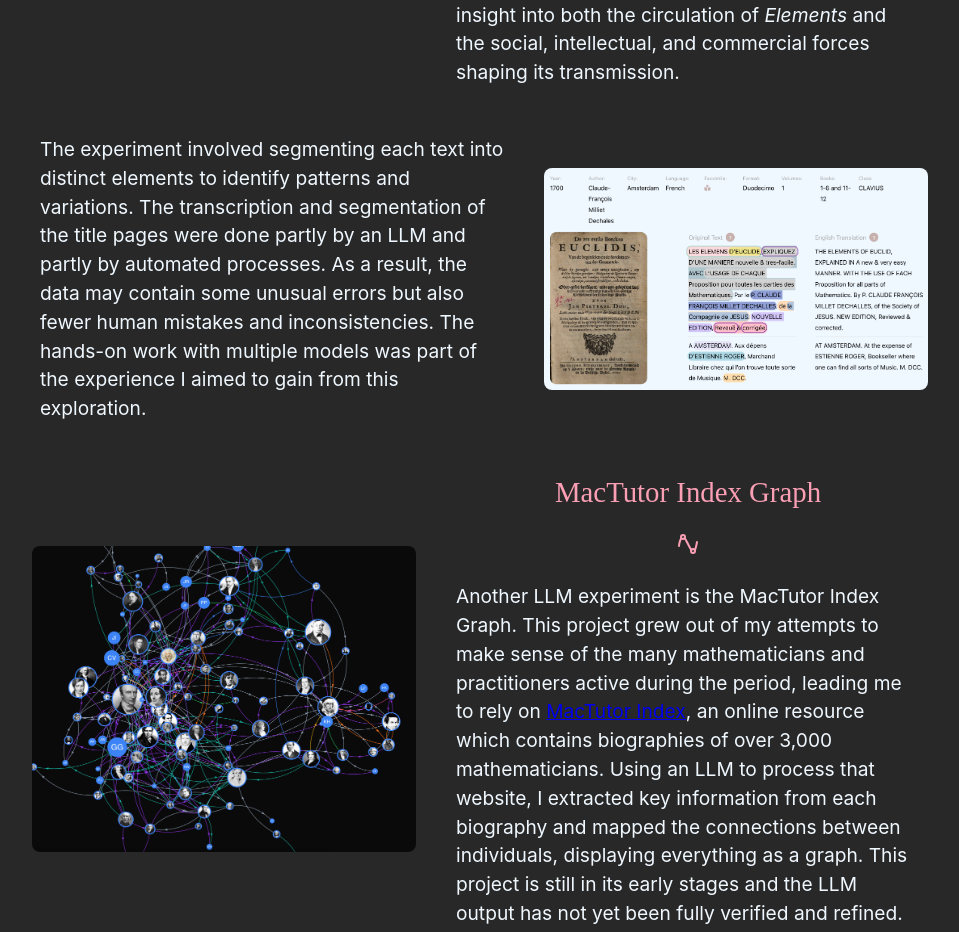
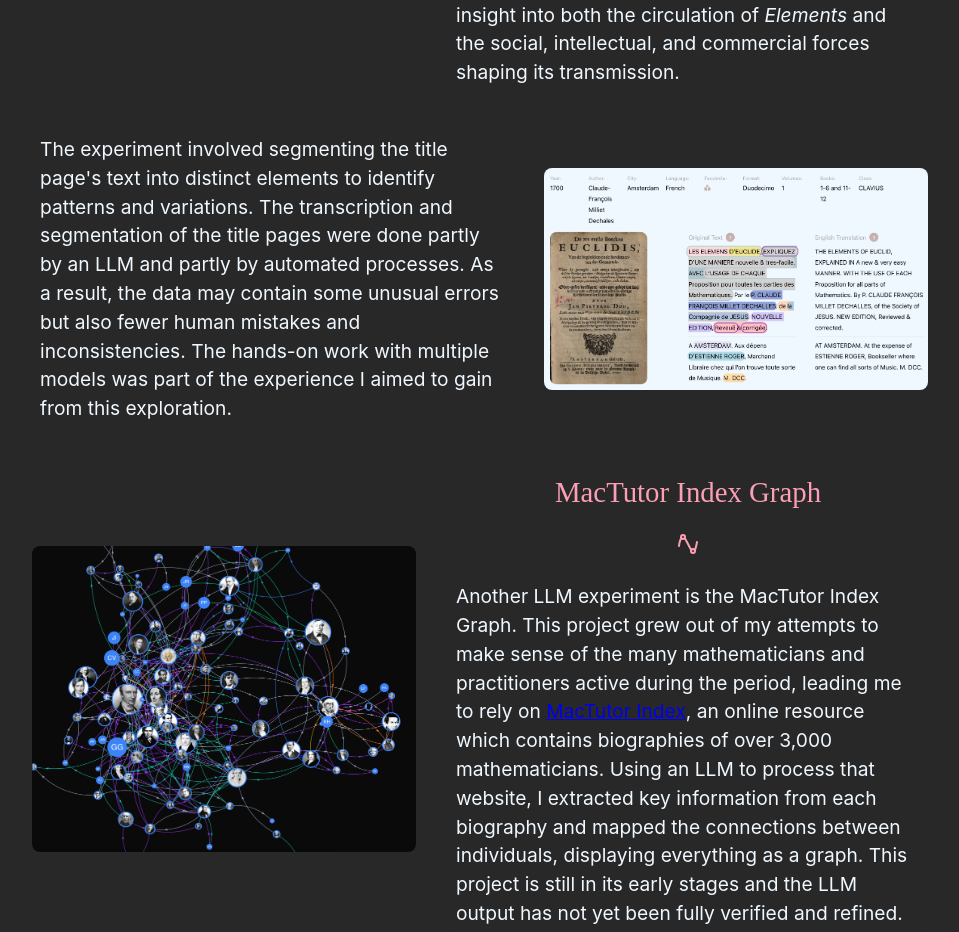
Before and after one commit to ReallyLiri/elements-title-pages, a React (Vite) app: page / in a window 1280 px wide. Shown: the part 2000-2932 px from the top of the page, without its empty margins (160-1119 px from the left). Built offline with nearby package versions, Linux system fonts and the light colour scheme; a web font is replaced by a local one.

Commit message:
refactor Home and TitlePage components for improved clarity in descriptions

```diff
--- a/src/pages/Home.tsx
+++ b/src/pages/Home.tsx
@@ -258,7 +258,7 @@ function Home() {
               <a href={EIP_URL} target="_blank" rel="noopener noreferrer">
                 Euclid in print (1482–1703) catalog
               </a>
-              , supplemented with references from scholarship, USTC, BnF collection, and Google Books. The
+              , supplemented with references from scholarship, USTC, the BnF collection, and Google Books. The
               distinction between edition, reimpression, version and the
               classification of a book as a translation of Elements or “other”
               is not always clear and can be challenged.
@@ -297,7 +297,7 @@ function Home() {
           imageOnLeft={false}
           text={
             <div>
-              The experiment involved segmenting each text into distinct
+              The experiment involved segmenting the title page's text into distinct
               elements to identify patterns and variations. The transcription
               and segmentation of the title pages were done partly by an LLM and
               partly by automated processes. As a result, the data may contain
--- a/src/pages/TitlePage.tsx
+++ b/src/pages/TitlePage.tsx
@@ -76,7 +76,7 @@ function TitlePage() {
       )}
       <Column minWidth="min(820px, 90%)">
         <Row gap={0.5}>
-          Title Pages View{" "}
+          Title Pages Experiment View{" "}
           <Switch
             onColor={MARKER_3}
             activeBoxShadow={`0 0 2px 3px ${MARKER_3}`}
```
